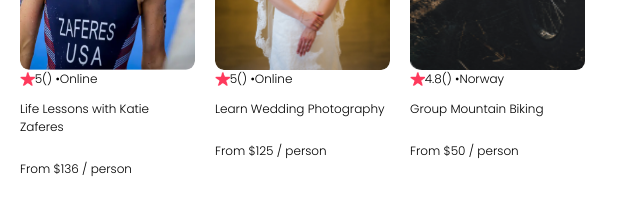
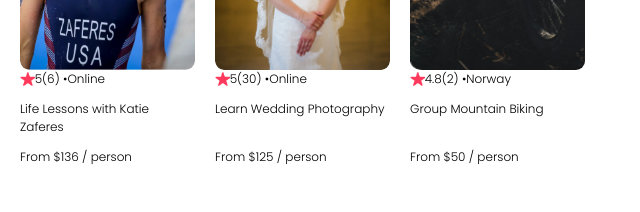
Before and after one commit to thiem-dev/scrimbatutairbnb, a React (Vite) app: page / in a window 1280 px wide. Shown: the part 270-482 px from the top of the page, without its empty margins (0-640 px from the left). Built offline with nearby package versions, Linux system fonts and the light colour scheme.

Commit message:
using spread operator

```diff
--- a/src/App.jsx
+++ b/src/App.jsx
@@ -11,7 +11,7 @@
         return (
             <Card
                 key={item.id}
-                item={item}
+                {...item}
             />
         )
     })
--- a/src/components/Card.jsx
+++ b/src/components/Card.jsx
@@ -1,29 +1,33 @@
 import React from "react"
 
 export default function Card(props) {
-    const item = props.item;
-
     let badgeText
-    if (item.openSpots === 0) {
+    if (props.openSpots === 0) {
         badgeText = "SOLD OUT"
-    } else if (item.location === "Online") {
+    } else if (props.location === "Online") {
         badgeText = "ONLINE"
     }
 
-
-
     return (
         <div className="card">
-            {badgeText && <div className="card--badge">{badgeText}</div>}
-            <img src={`/images/${item.coverImg}`} className="card--image" />
+            {
+                badgeText &&
+                <div className="card--badge">{badgeText}</div>
+            }
+            <img
+                src={`../images/${props.coverImg}`}
+                className="card--image"
+            />
             <div className="card--stats">
-                <img src="/images/star.png" className="card--star" />
-                <span>{item.stats.rating}</span>
-                <span className="gray">({item.reviewCount}) • </span>
-                <span className="gray">{item.location}</span>
+                <img src="../images/star.png" className="card--star" />
+                <span>{props.stats.rating}</span>
+                <span className="gray">({props.stats.reviewCount}) • </span>
+                <span className="gray">{props.location}</span>
             </div>
-            <p>{item.title}</p>
-            <p><span className="bold">From ${item.price}</span> / person</p>
+            <p className="card--title">{props.title}</p>
+            <p className="card--price">
+                <span className="bold">From ${props.price}</span> / person
+            </p>
         </div>
     )
 }
```
